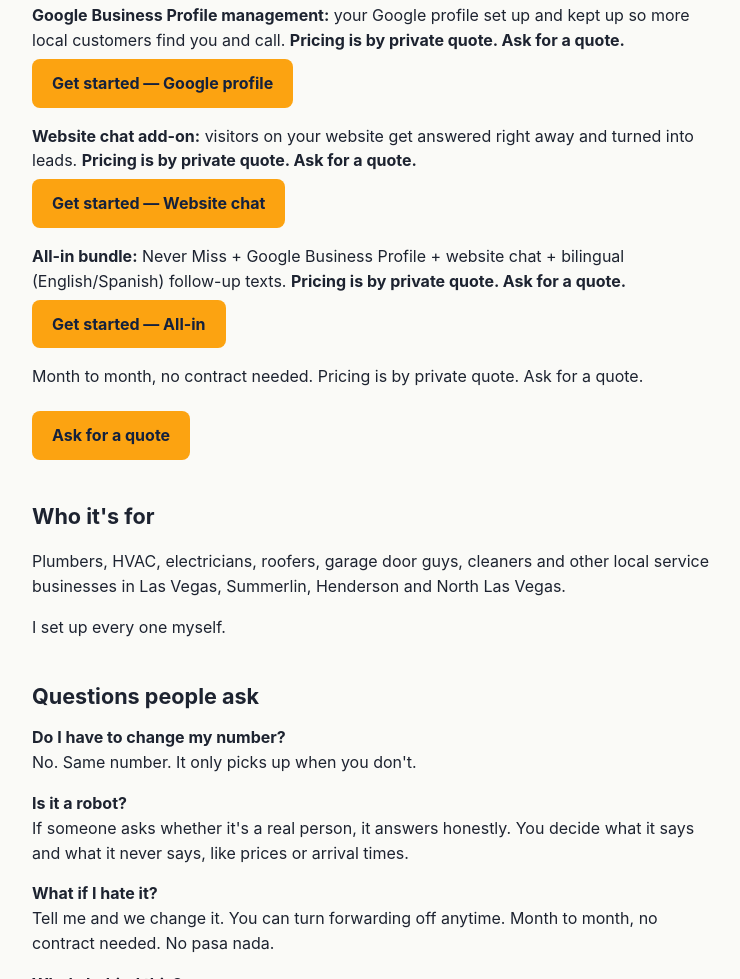
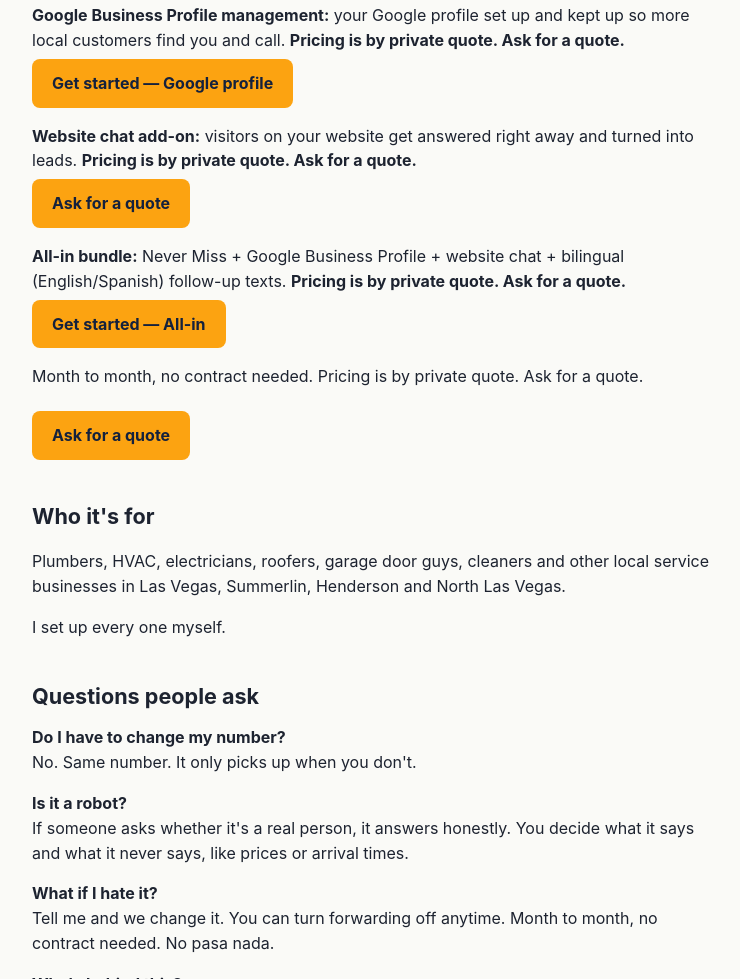
Before and after one commit to ellmired77-star/nevermiss, a plain HTML site: page index.html in a window 1280 px wide. Shown: the part 1212-2191 px from the top of the page, without its empty margins (268-1008 px from the left). Drawn offline with Linux system fonts and the light colour scheme.

Commit message:
Remove Website chat Stripe checkout button; point that CTA to Ask for a quote

```diff
--- a/index.html
+++ b/index.html
@@ -36,7 +36,7 @@ footer{padding:30px 0 50px;color:#667;font-size:.95rem}
 <p><b>Google Business Profile management:</b> your Google profile set up and kept up so more local customers find you and call. <b>Pricing is by private quote. Ask for a quote.</b><br>
 <a class="btn" href="https://buy.stripe.com/9B6bJ2ewP9BN1qN1Sd9EI0j">Get started — Google profile</a></p>
 <p><b>Website chat add-on:</b> visitors on your website get answered right away and turned into leads. <b>Pricing is by private quote. Ask for a quote.</b><br>
-<a class="btn" href="https://buy.stripe.com/5kQfZidsL15h8TfeEZ9EI0g">Get started — Website chat</a></p>
+<a class="btn" href="https://contractor-leads.ell-mired77.workers.dev">Ask for a quote</a></p>
 <p><b>All-in bundle:</b> Never Miss + Google Business Profile + website chat + bilingual (English/Spanish) follow-up texts. <b>Pricing is by private quote. Ask for a quote.</b><br>
 <a class="btn" href="https://buy.stripe.com/eVq8wQ1K3cNZ3yV40l9EI0k">Get started — All-in</a></p>
 <p>Month to month, no contract needed. Pricing is by private quote. Ask for a quote.</p>
```
